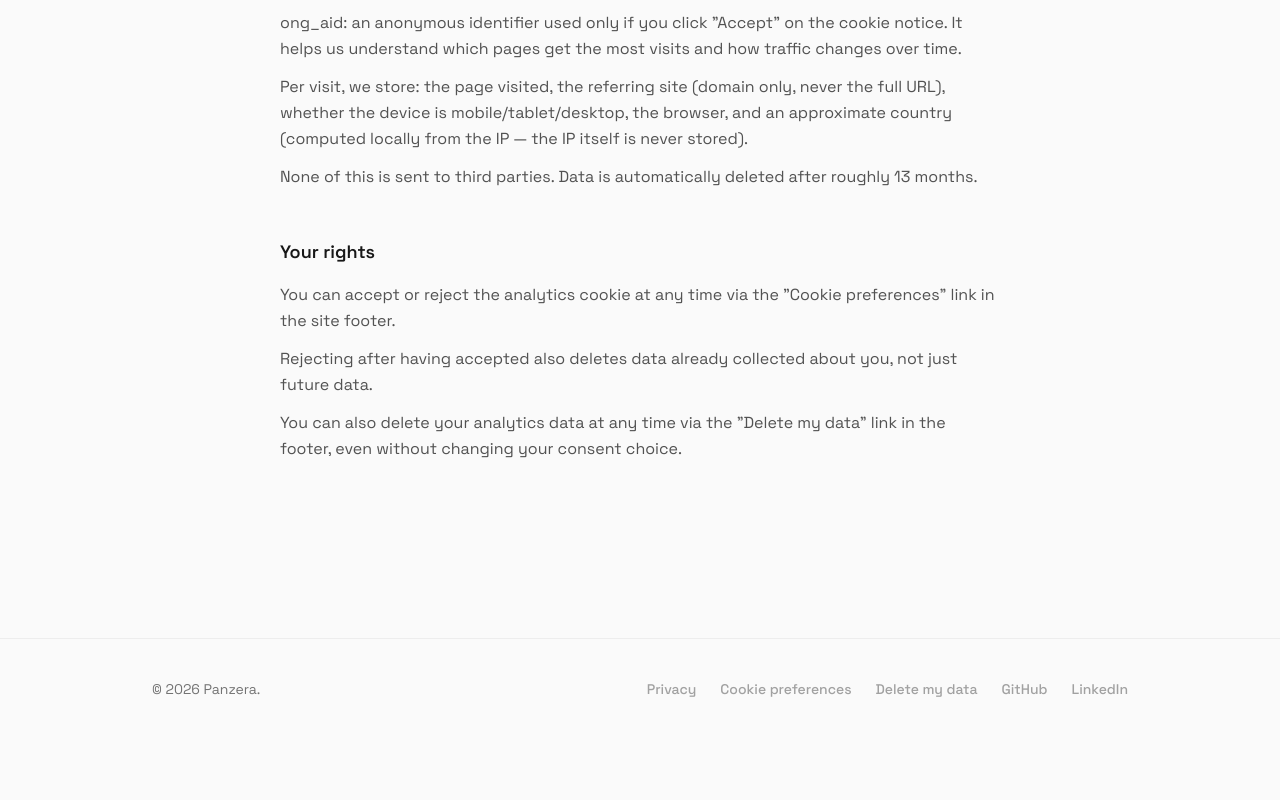
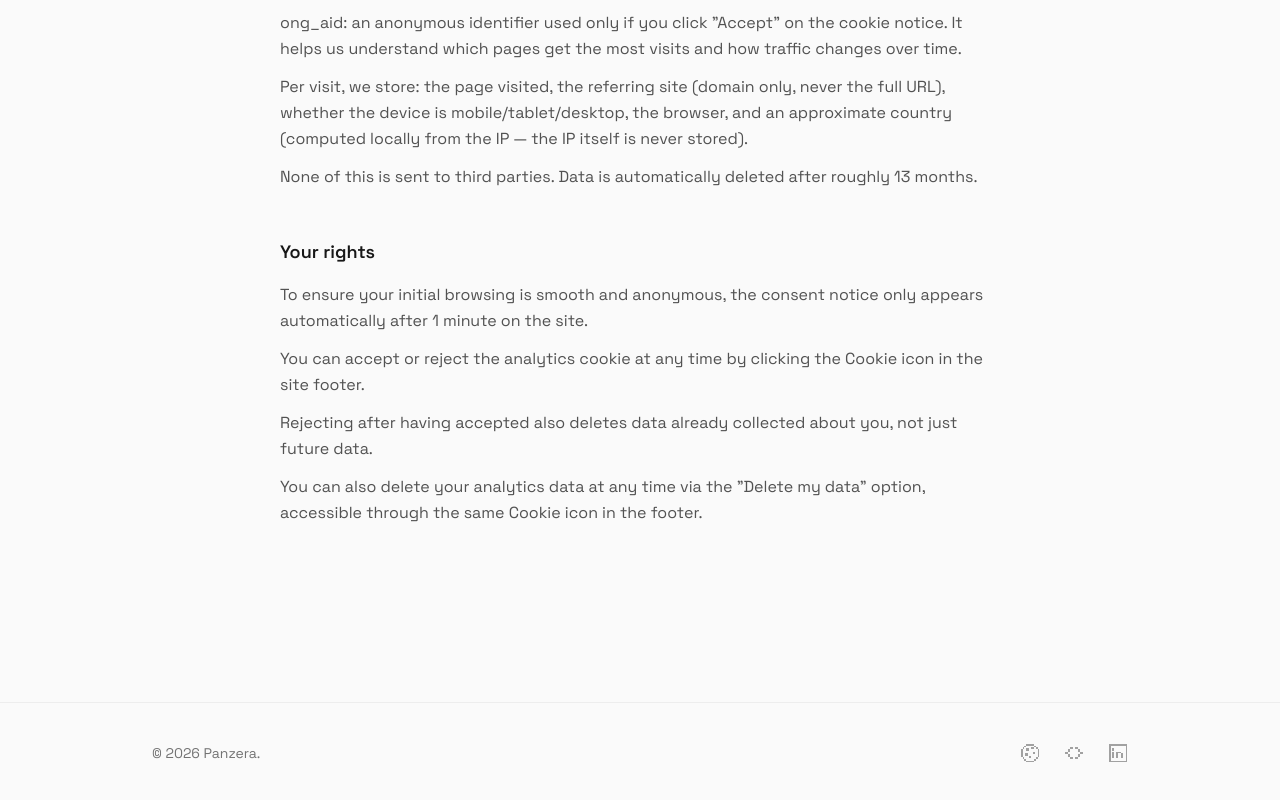
Before and after one commit to lucaspanzera1/ong, a React (Vite) app in the folder apps/web/: page /privacy in a window 1280 px wide. Shown: the part 842-1642 px from the top of the page. Before the commit the page ends 1581 px from the top, so only its background shows below. Built offline with nearby package versions, Linux system fonts and the light colour scheme; no server answers.

Commit message:
feat: cookies frontend details

```diff
--- a/apps/web/src/App.tsx
+++ b/apps/web/src/App.tsx
@@ -1,4 +1,4 @@
-import { useState } from 'react';
+import { useState, useEffect } from 'react';
 import { BrowserRouter as Router, Routes, Route } from 'react-router-dom';
 import { Header } from './components/Header';
 import { ScrollToTop } from './components/ScrollToTop';
@@ -21,7 +21,19 @@ const ADMIN_PATH = import.meta.env.VITE_ADMIN_PATH;
 
 function App() {
   const [lang, setLang] = useState<'EN' | 'PT'>('EN');
-  const [cookieBannerOpen, setCookieBannerOpen] = useState(!hasDecided());
+  const [cookieBannerOpen, setCookieBannerOpen] = useState(false);
+
+  useEffect(() => {
+    if (!hasDecided()) {
+      const timer = setTimeout(() => {
+        // Double check in case user opened it manually and decided within the minute
+        if (!hasDecided()) {
+          setCookieBannerOpen(true);
+        }
+      }, 60000);
+      return () => clearTimeout(timer);
+    }
+  }, []);
 
   return (
     <Router>
--- a/apps/web/src/components/Footer.tsx
+++ b/apps/web/src/components/Footer.tsx
@@ -1,5 +1,6 @@
-import { useState } from 'react';
+import { useState, useRef, useEffect } from 'react';
 import { Link } from 'react-router-dom';
+import { AnimatePresence, motion } from 'framer-motion';
 import { deleteMyData } from '../lib/analytics';
 import { setConsent } from '../lib/consent';
 
@@ -23,9 +24,101 @@ const COPY = {
   },
 };
 
+function PixelCookieIcon(props: React.SVGProps<SVGSVGElement>) {
+  return (
+    <svg
+      {...props}
+      xmlns="http://www.w3.org/2000/svg"
+      viewBox="0 0 16 16"
+      fill="currentColor"
+      shapeRendering="crispEdges"
+    >
+      <rect x="5" y="1" width="6" height="1" />
+      <rect x="11" y="2" width="2" height="1" />
+      <rect x="13" y="3" width="1" height="2" />
+      <rect x="14" y="5" width="1" height="6" />
+      <rect x="13" y="11" width="1" height="2" />
+      <rect x="11" y="13" width="2" height="1" />
+      <rect x="5" y="14" width="6" height="1" />
+      <rect x="3" y="13" width="2" height="1" />
+      <rect x="2" y="11" width="1" height="2" />
+      <rect x="1" y="5" width="1" height="6" />
+      <rect x="2" y="3" width="1" height="2" />
+      <rect x="3" y="2" width="2" height="1" />
+      <rect x="5" y="4" width="2" height="2" />
+      <rect x="9" y="3" width="2" height="2" />
+      <rect x="10" y="7" width="2" height="2" />
+      <rect x="4" y="8" width="2" height="2" />
+      <rect x="7" y="10" width="2" height="2" />
+    </svg>
+  );
+}
+
+function PixelCodeIcon(props: React.SVGProps<SVGSVGElement>) {
+  return (
+    <svg
+      {...props}
+      xmlns="http://www.w3.org/2000/svg"
+      viewBox="0 0 16 16"
+      fill="currentColor"
+      shapeRendering="crispEdges"
+    >
+      {/* < */}
+      <rect x="5" y="3" width="2" height="2" />
+      <rect x="3" y="5" width="2" height="2" />
+      <rect x="1" y="7" width="2" height="2" />
+      <rect x="3" y="9" width="2" height="2" />
+      <rect x="5" y="11" width="2" height="2" />
+
+      {/* > */}
+      <rect x="9" y="3" width="2" height="2" />
+      <rect x="11" y="5" width="2" height="2" />
+      <rect x="13" y="7" width="2" height="2" />
+      <rect x="11" y="9" width="2" height="2" />
+      <rect x="9" y="11" width="2" height="2" />
+    </svg>
+  );
+}
+
+function PixelLinkedinIcon(props: React.SVGProps<SVGSVGElement>) {
+  return (
+    <svg
+      {...props}
+      xmlns="http://www.w3.org/2000/svg"
+      viewBox="0 0 16 16"
+      fill="currentColor"
+      shapeRendering="crispEdges"
+    >
+      <rect x="1" y="1" width="14" height="1" />
+      <rect x="1" y="14" width="14" height="1" />
+      <rect x="1" y="2" width="1" height="12" />
+      <rect x="14" y="2" width="1" height="12" />
+
+      <rect x="3" y="4" width="2" height="2" />
+      <rect x="3" y="7" width="2" height="5" />
+
+      <rect x="6" y="7" width="2" height="5" />
+      <rect x="8" y="7" width="2" height="1" />
+      <rect x="10" y="8" width="2" height="4" />
+    </svg>
+  );
+}
+
 export function Footer({ lang, onOpenCookiePreferences }: FooterProps) {
   const copy = COPY[lang];
   const [deleted, setDeleted] = useState(false);
+  const [menuOpen, setMenuOpen] = useState(false);
+  const menuRef = useRef<HTMLDivElement>(null);
+
+  useEffect(() => {
+    function handleClickOutside(event: MouseEvent) {
+      if (menuRef.current && !menuRef.current.contains(event.target as Node)) {
+        setMenuOpen(false);
+      }
+    }
+    document.addEventListener('mousedown', handleClickOutside);
+    return () => document.removeEventListener('mousedown', handleClickOutside);
+  }, []);
 
   async function handleDeleteData() {
     await deleteMyData();
@@ -41,28 +134,63 @@ export function Footer({ lang, onOpenCookiePreferences }: FooterProps) {
         </div>
 
         <div className="flex flex-wrap items-center gap-6 mt-2 md:mt-0">
-          <Link to="/privacy" className="text-sm font-medium text-neutral-400 hover:text-neutral-900 dark:hover:text-white transition-colors">
+          <div className="relative" ref={menuRef}>
+            <button
+              type="button"
+              onClick={() => setMenuOpen(!menuOpen)}
+              className="text-neutral-400 hover:text-neutral-900 dark:hover:text-white transition-colors flex items-center justify-center p-1 -m-1"
+              aria-label="Cookie settings"
+            >
+              <PixelCookieIcon className="w-5 h-5" />
+            </button>
+
+            <AnimatePresence>
+              {menuOpen && (
+                <div className="absolute bottom-full right-0 md:left-1/2 md:-translate-x-1/2 mb-2 z-50">
+                  <motion.div
+                    initial={{ opacity: 0, y: 5, scale: 0.95 }}
+                    animate={{ opacity: 1, y: 0, scale: 1 }}
+                    exit={{ opacity: 0, y: 5, scale: 0.95 }}
+                    transition={{ duration: 0.15 }}
+                    className="w-48 bg-white dark:bg-[#111111] border border-neutral-200 dark:border-neutral-800 rounded-lg shadow-xl overflow-hidden flex flex-col origin-bottom"
+                  >
+                    <Link
+                      to="/privacy"
+                      onClick={() => setMenuOpen(false)}
+                      className="w-full text-left px-4 py-2.5 text-sm font-medium text-neutral-600 dark:text-neutral-400 hover:bg-neutral-50 dark:hover:bg-white/5 hover:text-neutral-900 dark:hover:text-white transition-colors block"
+                    >
                       {copy.privacy}
                     </Link>
                     <button
                       type="button"
-            onClick={onOpenCookiePreferences}
-            className="text-sm font-medium text-neutral-400 hover:text-neutral-900 dark:hover:text-white transition-colors"
+                      onClick={() => {
+                        onOpenCookiePreferences();
+                        setMenuOpen(false);
+                      }}
+                      className="w-full text-left px-4 py-2.5 text-sm font-medium text-neutral-600 dark:text-neutral-400 hover:bg-neutral-50 dark:hover:bg-white/5 hover:text-neutral-900 dark:hover:text-white transition-colors"
                     >
                       {copy.cookiePreferences}
                     </button>
                     <button
                       type="button"
-            onClick={handleDeleteData}
-            className="text-sm font-medium text-neutral-400 hover:text-neutral-900 dark:hover:text-white transition-colors"
+                      onClick={() => {
+                        handleDeleteData();
+                        setMenuOpen(false);
+                      }}
+                      className="w-full text-left px-4 py-2.5 text-sm font-medium text-neutral-600 dark:text-neutral-400 hover:bg-neutral-50 dark:hover:bg-white/5 hover:text-neutral-900 dark:hover:text-white transition-colors"
                     >
                       {deleted ? copy.deleted : copy.deleteData}
                     </button>
-          <a href="https://github.com/lucaspanzera1" className="text-sm font-medium text-neutral-400 hover:text-neutral-900 dark:hover:text-white transition-colors">
-            GitHub
+                  </motion.div>
+                </div>
+              )}
+            </AnimatePresence>
+          </div>
+          <a href="https://github.com/lucaspanzera1" aria-label="GitHub" className="text-neutral-400 hover:text-neutral-900 dark:hover:text-white transition-colors flex items-center justify-center p-1 -m-1">
+            <PixelCodeIcon className="w-5 h-5" />
           </a>
-          <a href="https://www.linkedin.com/in/lucas-panzera/" className="text-sm font-medium text-neutral-400 hover:text-neutral-900 dark:hover:text-white transition-colors">
-            LinkedIn
+          <a href="https://www.linkedin.com/in/lucas-panzera/" aria-label="LinkedIn" className="text-neutral-400 hover:text-neutral-900 dark:hover:text-white transition-colors flex items-center justify-center p-1 -m-1">
+            <PixelLinkedinIcon className="w-5 h-5" />
           </a>
         </div>
       </div>
--- a/apps/web/src/pages/Privacy.tsx
+++ b/apps/web/src/pages/Privacy.tsx
@@ -31,9 +31,10 @@ const CONTENT = {
       {
         heading: 'Seus direitos',
         body: [
-          'Você pode aceitar ou recusar o cookie de analytics a qualquer momento pelo link "Preferências de cookies" no rodapé do site.',
+          'Para garantir que sua navegação inicial seja tranquila e anônima, o aviso de consentimento só aparece automaticamente após 1 minuto no site.',
+          'Você pode aceitar ou recusar o cookie de analytics a qualquer momento clicando no ícone de Cookie no rodapé do site.',
           'Recusar depois de ter aceitado também apaga os dados já coletados sobre você, não só os futuros.',
-          'Você também pode apagar seus dados de analytics a qualquer momento pelo link "Excluir meus dados" no rodapé, mesmo sem mudar sua preferência de consentimento.',
+          'Você também pode apagar seus dados de analytics a qualquer momento pela opção "Excluir meus dados", acessível pelo mesmo ícone de Cookie no rodapé.',
         ],
       },
     ],
@@ -63,9 +64,10 @@ const CONTENT = {
       {
         heading: 'Your rights',
         body: [
-          'You can accept or reject the analytics cookie at any time via the "Cookie preferences" link in the site footer.',
+          'To ensure your initial browsing is smooth and anonymous, the consent notice only appears automatically after 1 minute on the site.',
+          'You can accept or reject the analytics cookie at any time by clicking the Cookie icon in the site footer.',
           'Rejecting after having accepted also deletes data already collected about you, not just future data.',
-          'You can also delete your analytics data at any time via the "Delete my data" link in the footer, even without changing your consent choice.',
+          'You can also delete your analytics data at any time via the "Delete my data" option, accessible through the same Cookie icon in the footer.',
         ],
       },
     ],
```
Lines whose indentation alone changed are shown as unchanged.
